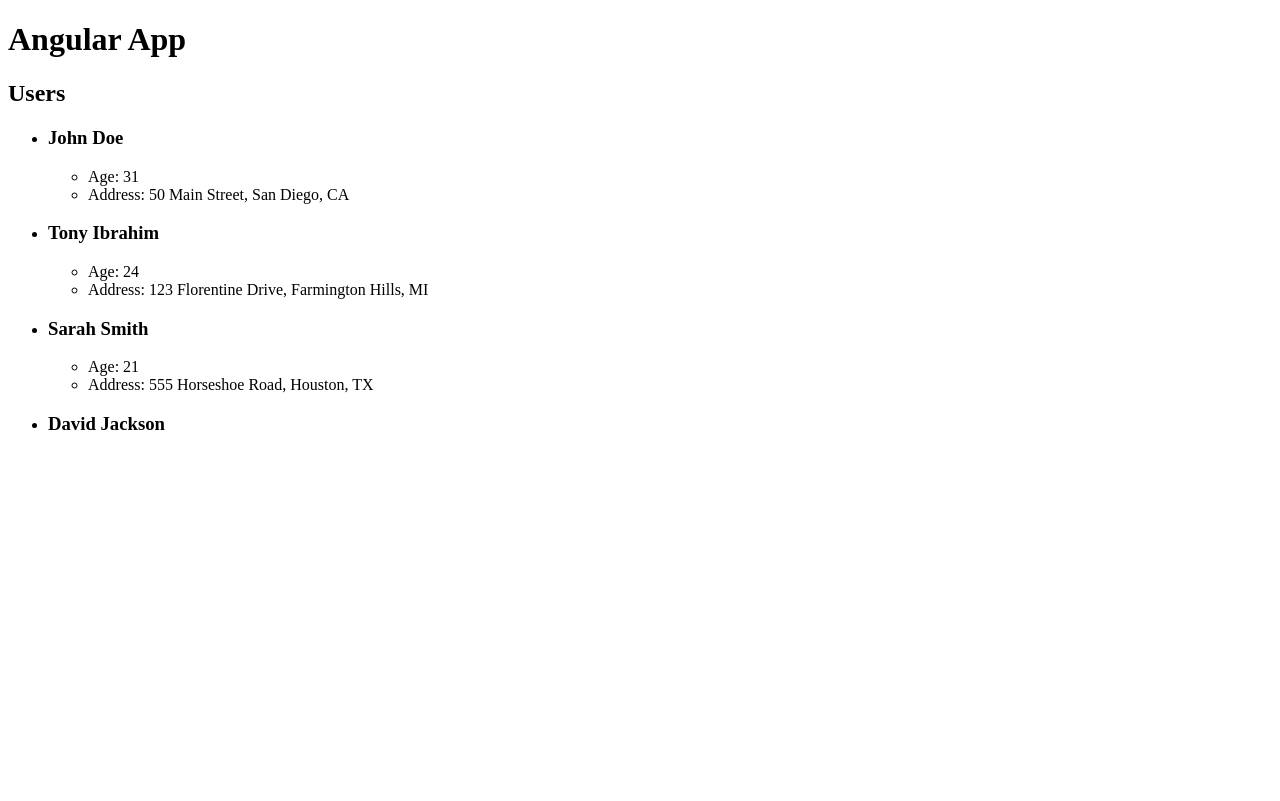
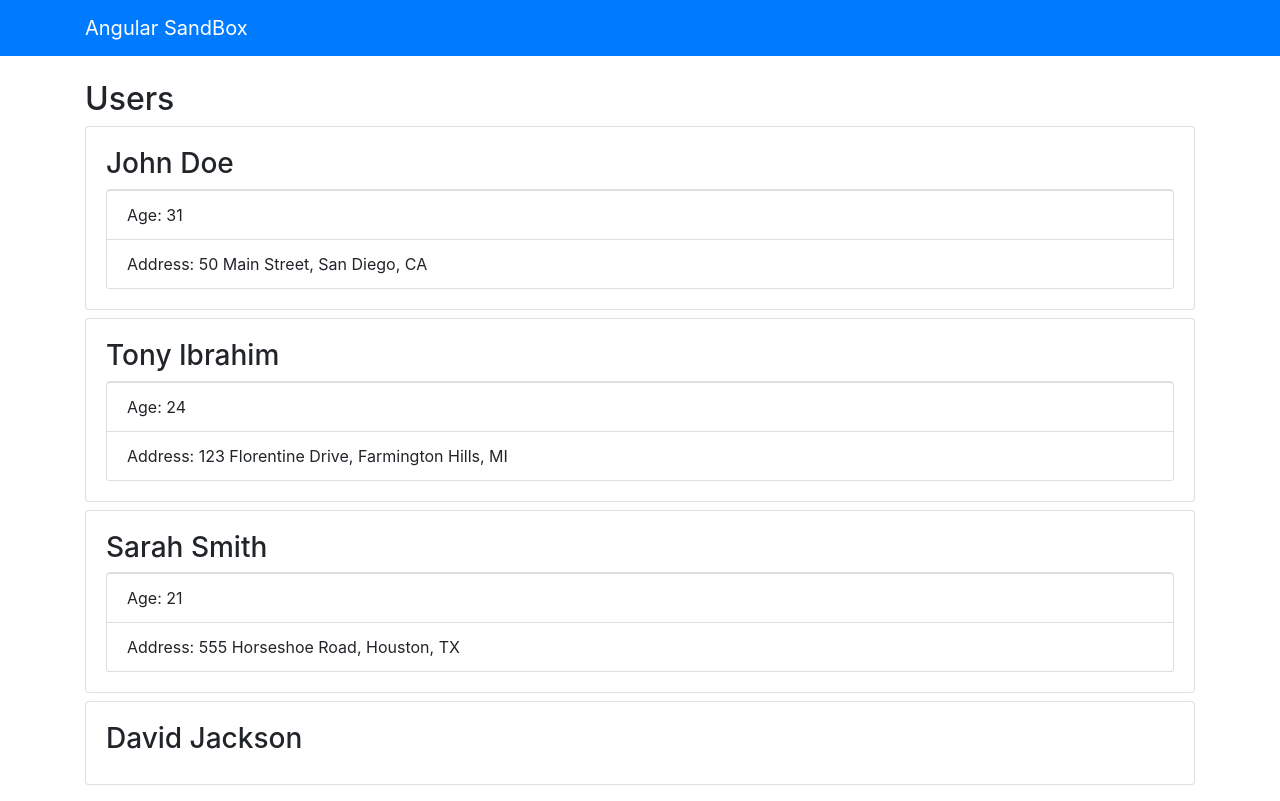
Before and after one commit to smkattoula/Angular-Sandbox, an Angular app: page / in a window 1280 px wide. Built offline with nearby package versions, Linux system fonts and the light colour scheme.

Commit message:
install bootstrap, add to angular.json file, create navbar component in the CLI, style navbar and users components

```diff
--- a/angular.json
+++ b/angular.json
@@ -24,9 +24,14 @@
               "src/assets"
             ],
             "styles": [
-              "src/styles.css"
+              "src/styles.css",
+              "node_modules/bootstrap/dist/css/bootstrap.css"
             ],
-            "scripts": []
+            "scripts": [
+              "node_modules/jquery/dist/jquery.js",
+              "node_modules/popper.js/dist/umd/popper.js",
+              "node_modules/bootstrap/dist/js/bootstrap.js"
+            ]
           },
           "configurations": {
             "production": {
--- a/package.json
+++ b/package.json
@@ -19,6 +19,9 @@
     "@angular/platform-browser": "~11.0.1",
     "@angular/platform-browser-dynamic": "~11.0.1",
     "@angular/router": "~11.0.1",
+    "bootstrap": "^4.5.3",
+    "jquery": "^3.5.1",
+    "popper.js": "^1.16.1",
     "rxjs": "~6.6.0",
     "tslib": "^2.0.0",
     "zone.js": "~0.10.2"
--- a/src/app/app.component.html
+++ b/src/app/app.component.html
@@ -1,2 +1,4 @@
-<h1>Angular App</h1>
-<app-users></app-users>
+<app-navbar></app-navbar>
+<div class="container">
+    <app-users></app-users>
+</div>
--- a/src/app/app.module.ts
+++ b/src/app/app.module.ts
@@ -5,12 +5,14 @@
 import { AppComponent } from './app.component';
 import { UserComponent } from './components/user/user.component';
 import { UsersComponent } from './components/users/users.component';
+import { NavbarComponent } from './components/navbar/navbar.component';
 
 @NgModule({
   declarations: [
     AppComponent,
     UserComponent,
-    UsersComponent
+    UsersComponent,
+    NavbarComponent
   ],
   imports: [
     BrowserModule,
--- /dev/null
+++ b/src/app/components/navbar/navbar.component.html
@@ -0,0 +1,5 @@
+<nav class="navbar navbar-dark bg-primary mb-4">
+    <div class="container">
+        <a href="#" class="navbar-brand">Angular SandBox</a>
+    </div>
+</nav>
--- /dev/null
+++ b/src/app/components/navbar/navbar.component.ts
@@ -0,0 +1,15 @@
+import { Component, OnInit } from '@angular/core';
+
+@Component({
+  selector: 'app-navbar',
+  templateUrl: './navbar.component.html',
+  styleUrls: ['./navbar.component.css']
+})
+export class NavbarComponent implements OnInit {
+
+  constructor() { }
+
+  ngOnInit(): void {
+  }
+
+}
--- a/src/app/components/users/users.component.html
+++ b/src/app/components/users/users.component.html
@@ -1,10 +1,10 @@
 <h2>Users</h2>
-<ul *ngIf="loaded && users?.length > 0">
-    <li *ngFor='let user of users'>
+<ul class="list-unstyled" *ngIf="loaded && users?.length > 0">
+    <li class="card card-body mb-2" *ngFor='let user of users'>
         <h3>{{ user.firstName }} {{ user.lastName }}</h3>
-        <ul *ngIf="showExtended && user.age && user.address">
-            <li>Age: {{ user.age }}</li>
-            <li>Address: {{ user.address.street }} {{ user.address.city }} {{ user.address.state }}</li>
+        <ul class="list-group" *ngIf="showExtended && user.age && user.address">
+            <li class="list-group-item" >Age: {{ user.age }}</li>
+            <li class="list-group-item">Address: {{ user.address.street }} {{ user.address.city }} {{ user.address.state }}</li>
         </ul>
     </li>
 </ul>
```
Also changed, not shown: src/app/components/navbar/navbar.component.css (added), 2 other files (tests, documents, lock files or other folders).
